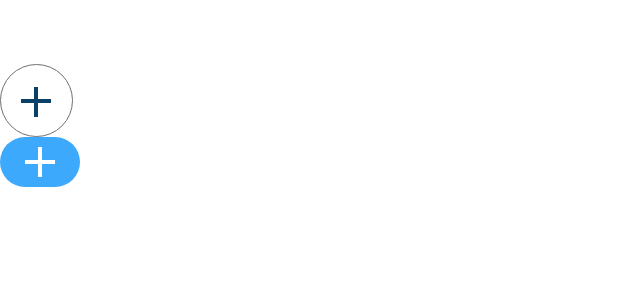
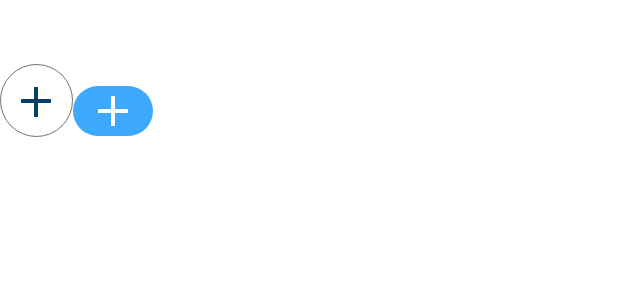
Before and after one commit to ninomiyadaisuke/families-management-app, a Next.js app: page /sample in a window 1280 px wide. Shown: the top 300 px of the page, without its empty margins (0-640 px from the left). Built offline with nearby package versions, Linux system fonts and the light colour scheme.

Commit message:
fix AddButton and scss

```diff
--- a/src/components/atoms/Button/AddButton.tsx
+++ b/src/components/atoms/Button/AddButton.tsx
@@ -18,7 +18,7 @@ const AddButton: VFC<Props> = memo((props) => {
         return `${styles.button__outline}`;
     }
   })();
-  return <div className={className} onClick={onClick} />;
+  return <button className={className} onClick={onClick} />;
 });
 
 export default AddButton;
--- a/src/styles/components/atoms/add_button.module.scss
+++ b/src/styles/components/atoms/add_button.module.scss
@@ -6,6 +6,7 @@
   height: 50px;
   border-radius: 50%;
   cursor: pointer;
+  border: none;
   &::before {
     position: absolute;
     width: 4px;
@@ -40,6 +41,7 @@
   }
   &__outline {
     @extend .button;
+    background: $bg-white;
     border: 1px solid $button-border;
     &::before {
       top: 10px;
```
